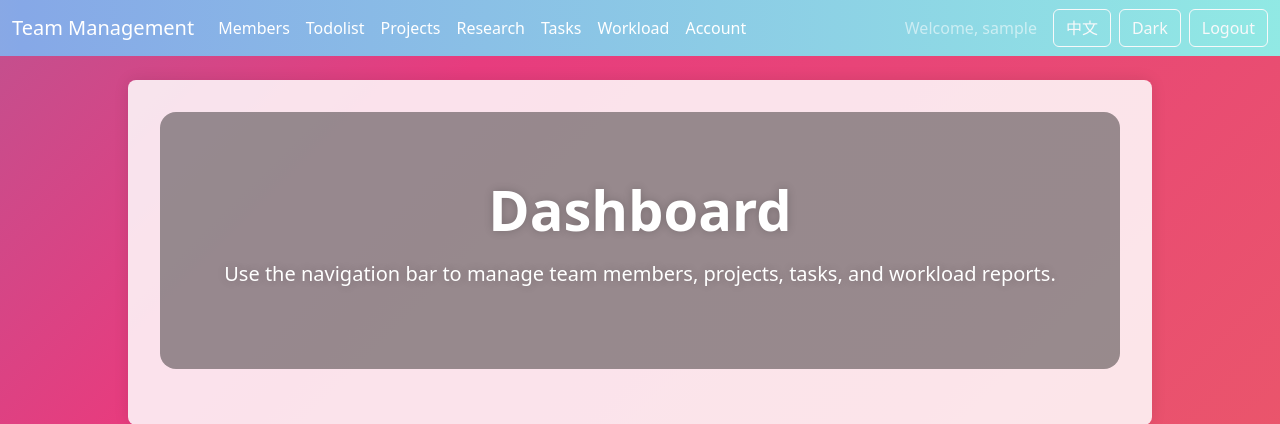
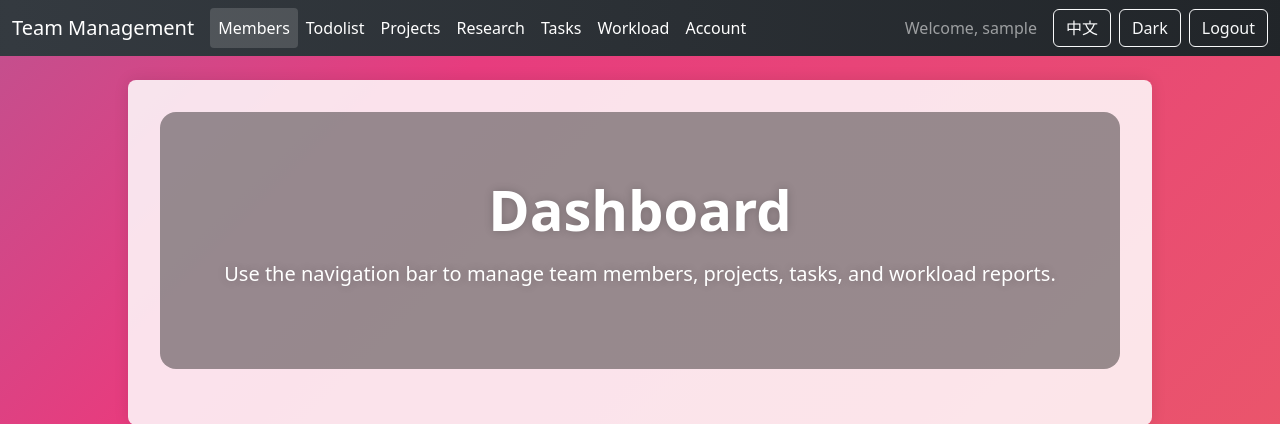
Before and after one commit to leyuwei/YourTeam, a PHP site: page /index.php in a window 1280 px wide. Shown: the top 424 px of the page. Run offline with PHP 8.4, Linux system fonts and the light colour scheme; the visitor is signed in with stand-in values (Sample User, id 1).

Commit message:
Darken navbar and add sliding indicator

```diff
--- a/app.js
+++ b/app.js
@@ -557,13 +557,17 @@ function initApp() {
       indicator.style.transform = `translateX(${rect.left - navRect.left}px)`;
     }
     const active = nav.querySelector('.nav-link.active');
+    const activeIdx = links.indexOf(active || links[0]);
     const prevIndex = parseInt(sessionStorage.getItem('navActiveIndex'), 10);
+
     if(!isNaN(prevIndex) && links[prevIndex]){
       moveIndicator(links[prevIndex]);
       requestAnimationFrame(()=>moveIndicator(active || links[0]));
     } else {
       moveIndicator(active || links[0]);
     }
+
+    sessionStorage.setItem('navActiveIndex', activeIdx);
     links.forEach((link, idx)=>{
       link.addEventListener('click', ()=>{
         sessionStorage.setItem('navActiveIndex', idx);
--- a/header.php
+++ b/header.php
@@ -23,12 +23,13 @@
   .member-detail { color: #CCCCCC !important; font-weight: normal !important; }
   .navbar {
     position: relative;
-    background: linear-gradient(90deg, #ff7e5f, #feb47b, #86A8E7, #91EAE4);
-    background-size: 300% 300%;
+    background: linear-gradient(90deg, #1f1f1f, #343a40, #212529);
+    background-size: 200% 200%;
     animation: navGradient 15s ease infinite;
   }
   .navbar-nav .nav-link {
     position: relative;
+    z-index: 1;
     color: #fff;
     transition: color 0.3s ease;
   }
@@ -38,11 +39,11 @@
     top: 0;
     left: 0;
     height: 100%;
-    background-color: rgba(255,255,255,0.25);
+    background-color: rgba(255, 255, 255, 0.15);
     border-radius: 0.25rem;
     transition: all 0.3s ease;
     pointer-events: none;
-    z-index: -1;
+    z-index: 0;
   }
   @keyframes navGradient {
     0% {background-position: 0% 50%;}
```
Also changed, not shown: README.md.
